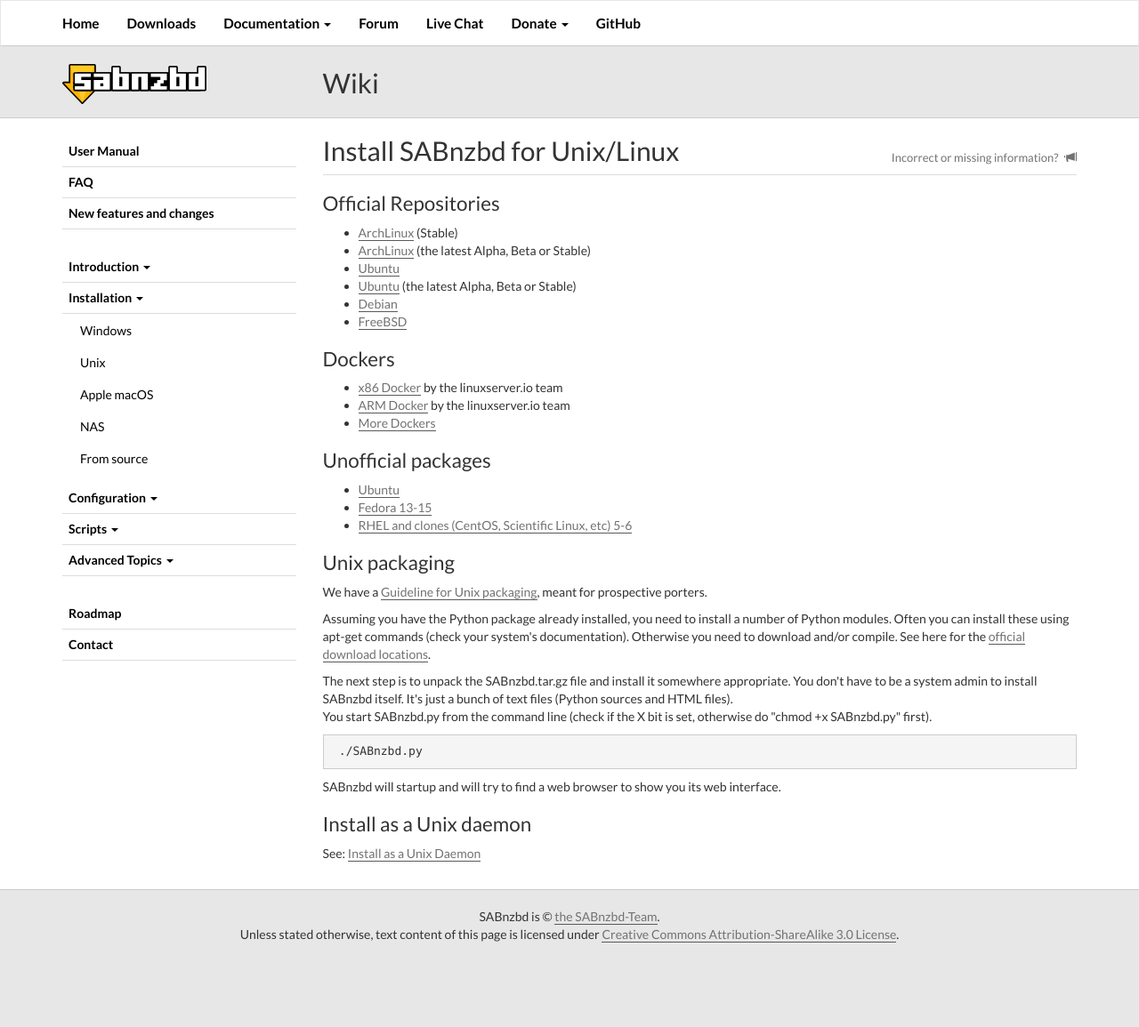
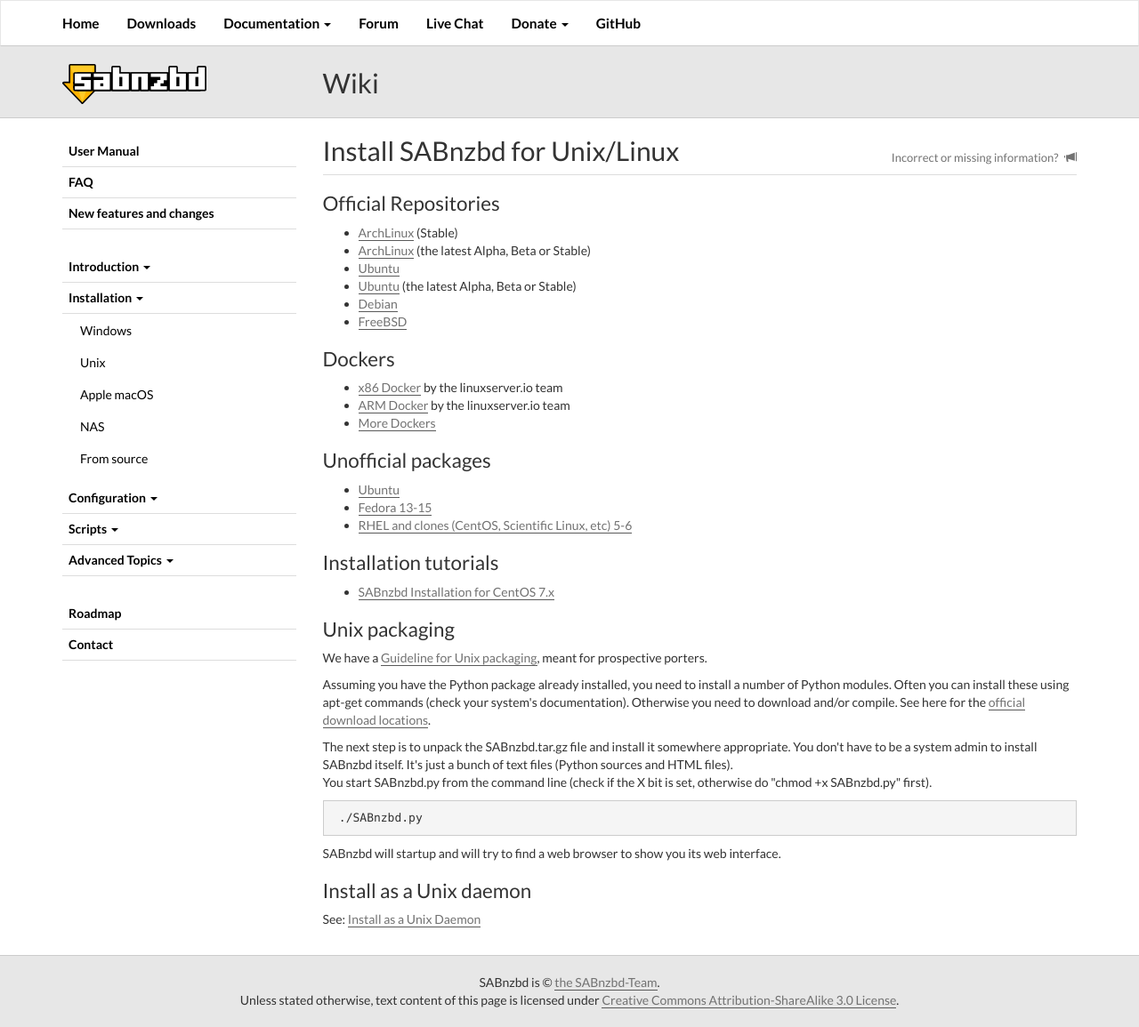
Before and after one commit to sabnzbd/sabnzbd.github.io, a Jekyll site: the page built from wiki/installation/install-unix.html, in a window 1280 px wide. Shown: the whole page at 89% size. Built offline with Jekyll 4.4.1, drawn with Linux system fonts in a browser that asks for light colours; before the commit the page ends 1081 px from its top, so only the background shows below that.

Commit message:
Add CentOS 7.x tutorial

```diff
--- a/wiki/installation/install-unix.html
+++ b/wiki/installation/install-unix.html
@@ -26,6 +26,11 @@
     <li><a href="/wiki/installation/install-fedora-repo">RHEL and clones (CentOS, Scientific Linux, etc) 5-6</a></li>
 </ul>
 
+<h2>Installation tutorials</h2>
+<ul>
+    <li><a href="http://nuxref.com/2016/10/20/sabnzbd-installation-centos-7/">SABnzbd Installation for CentOS 7.x</a></li>
+</ul>
+
 <h2>Unix packaging</h2>
 <p>We have a <a href="/wiki/advanced/unix-packaging">Guideline for Unix packaging</a>, meant for prospective porters.</p>
 <p>Assuming you have the Python package already installed, you need to install a number of Python modules.
```
